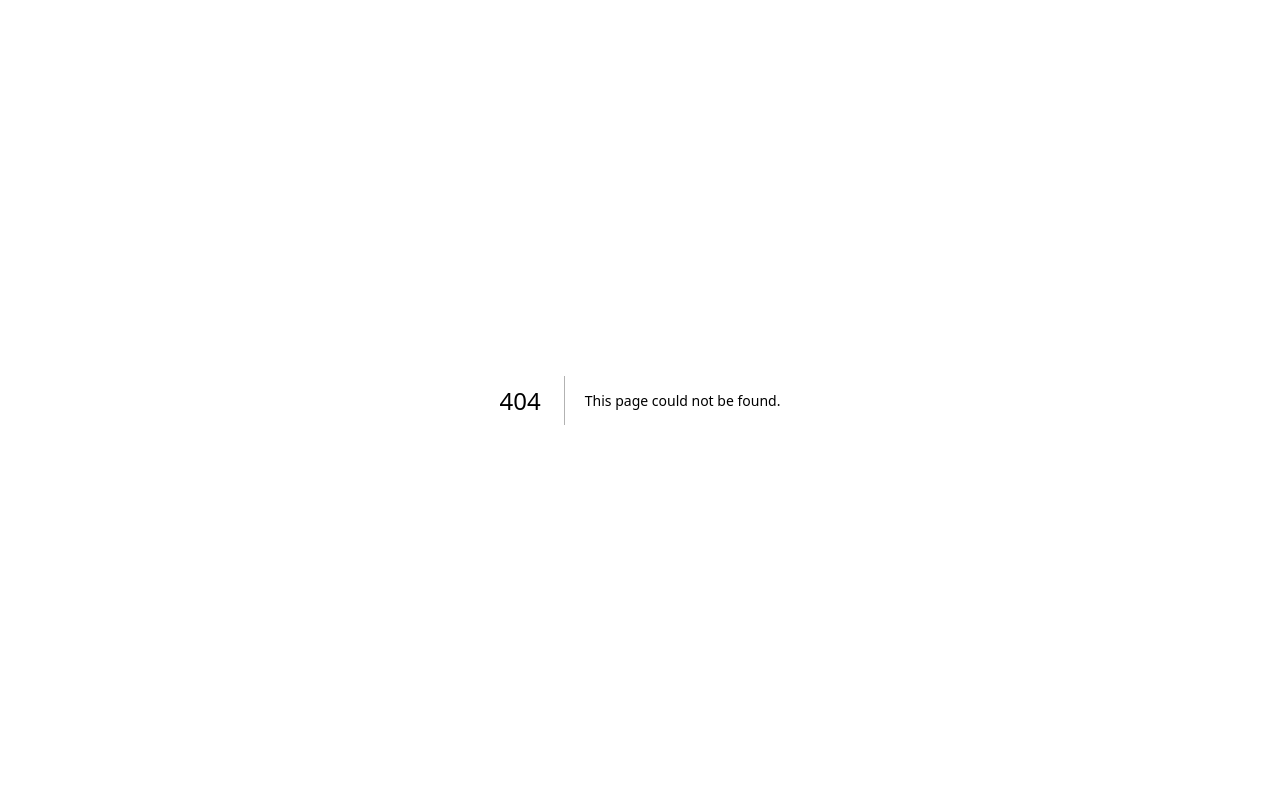
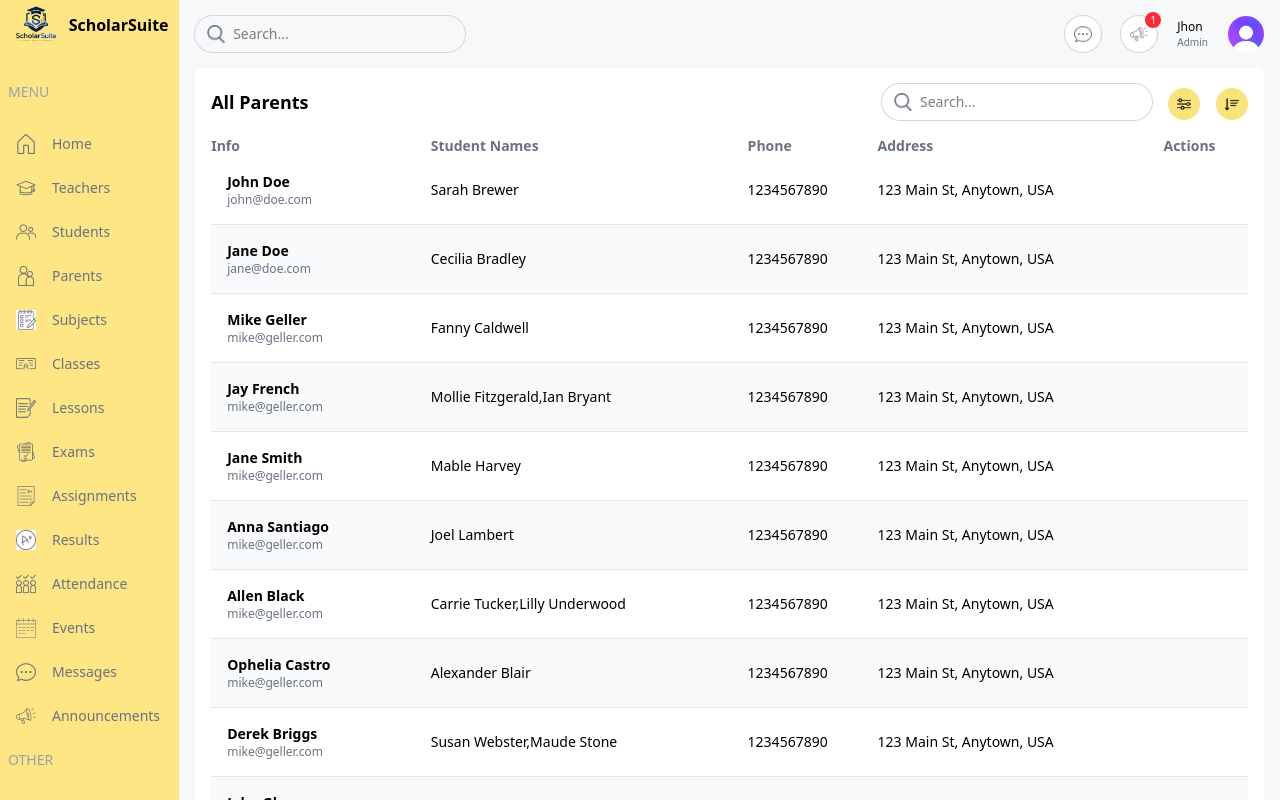
Before and after one commit to maufdev09/school_dashboard, a Next.js app: page /list/parents in a window 1280 px wide. Before the commit this address had no page. Built offline with nearby package versions, Linux system fonts and the light colour scheme.

Commit message:
feat: create ParentListPage component with table, search, and pagination functionality

```diff
--- /dev/null
+++ b/app/(dashboard)/list/parents/page.tsx
@@ -0,0 +1,96 @@
+import Pagination from "@/app/components/Pagination";
+import Table from "@/app/components/Table";
+import Tablesearch from "@/app/components/Tablesearch";
+import { parentsData, role } from "@/app/lib/data";
+import Image from "next/image";
+
+type Parent = {
+  id: number;
+  name: string;
+  email?: string;
+  students: string[];
+  phone: string;
+  address: string;
+};
+
+const columns = [
+  {
+    header: "Info",
+    accessor: "info",
+  },
+  {
+    header: "Student Names",
+    accessor: "students",
+    className: "hidden md:table-cell",
+  },
+  {
+    header: "Phone",
+    accessor: "phone",
+    className: "hidden lg:table-cell",
+  },
+  {
+    header: "Address",
+    accessor: "address",
+    className: "hidden lg:table-cell",
+  },
+  {
+    header: "Actions",
+    accessor: "action",
+  },
+];
+
+const ParentListPage = () => {
+  const renderRow = (item: Parent) => (
+    <tr
+      key={item.id}
+      className="border-b border-gray-200 even:bg-slate-50 text-sm hover:bg-lamaPurpleLight"
+    >
+      <td className="flex items-center gap-4 p-4">
+        <div className="flex flex-col">
+          <h3 className="font-semibold">{item.name}</h3>
+          <p className="text-xs text-gray-500">{item?.email}</p>
+        </div>
+      </td>
+      <td className="hidden md:table-cell">{item.students.join(",")}</td>
+      <td className="hidden md:table-cell">{item.phone}</td>
+      <td className="hidden md:table-cell">{item.address}</td>
+      <td>
+        <div className="flex items-center gap-2">
+          {/* {role === "admin" && (
+            <>
+              <FormModal table="parent" type="update" data={item} />
+              <FormModal table="parent" type="delete" id={item.id} />
+            </>
+          )} */}
+        </div>
+      </td>
+    </tr>
+  );
+
+  return (
+    <div className="bg-white p-4 rounded-md flex-1 m-4 mt-0">
+      {/* TOP */}
+      <div className="flex items-center justify-between">
+        <h1 className="hidden md:block text-lg font-semibold">All Parents</h1>
+        <div className="flex flex-col md:flex-row items-center gap-4 w-full md:w-auto">
+          <Tablesearch />
+          <div className="flex items-center gap-4 self-end">
+            <button className="w-8 h-8 flex items-center justify-center rounded-full bg-lamaYellow">
+              <Image src="/filter.png" alt="" width={14} height={14} />
+            </button>
+            <button className="w-8 h-8 flex items-center justify-center rounded-full bg-lamaYellow">
+              <Image src="/sort.png" alt="" width={14} height={14} />
+            </button>
+            {/* {role === "admin" && <FormModal table="teacher" type="create" />} */}
+          </div>
+        </div>
+      </div>
+      {/* LIST */}
+      <Table columns={columns} renderRow={renderRow} data={parentsData} />
+      {/* PAGINATION */}
+      <Pagination />
+    </div>
+  );
+};
+
+export default ParentListPage;
```
